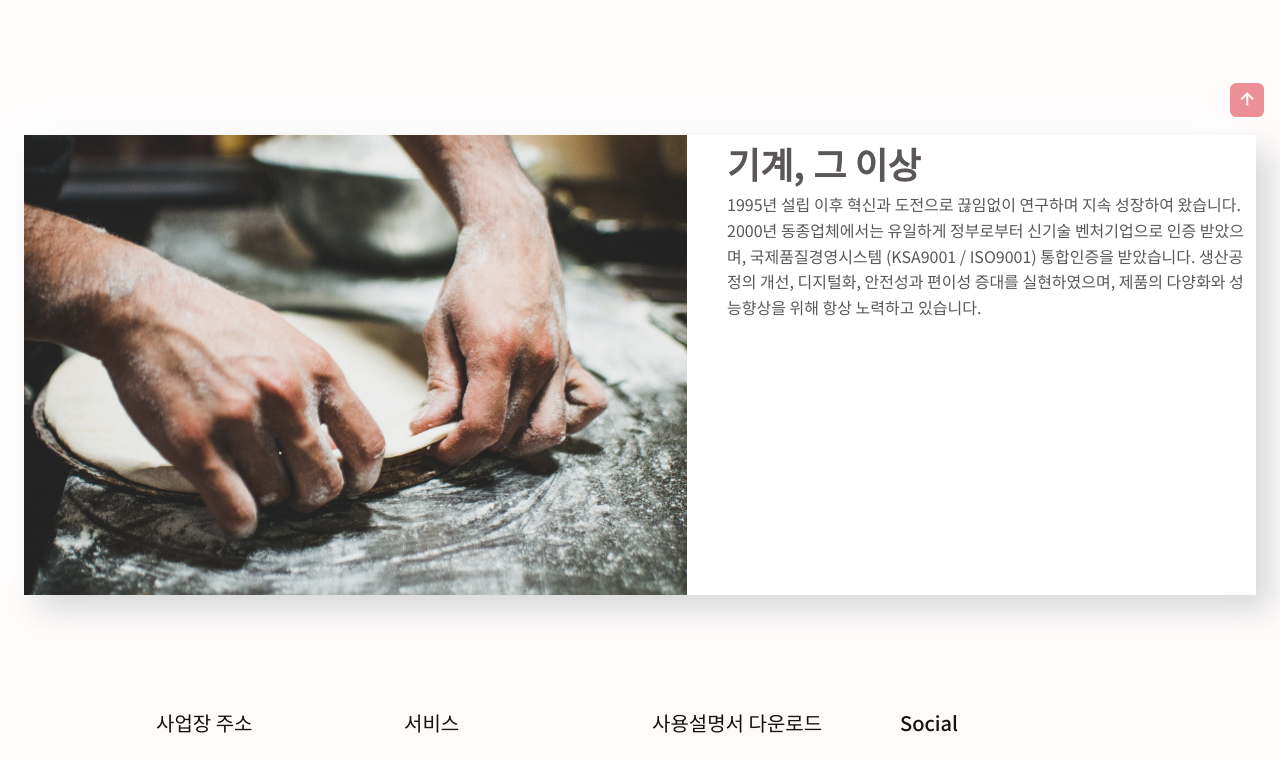
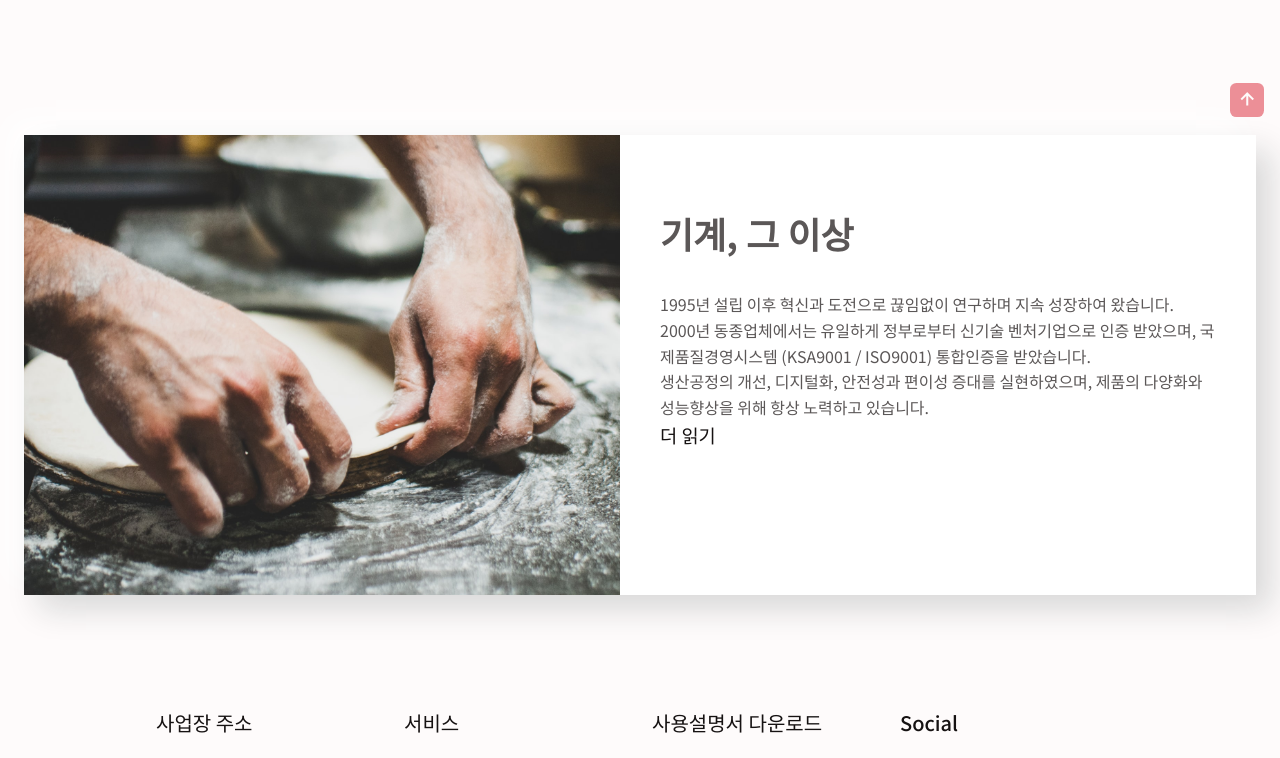
Before and after one commit to Oizys18/gasro, a React (Create React App) app in the folder client/: page /landing in a window 1280 px wide. Shown: the part 659-1417 px from the top of the page. Built offline with nearby package versions, Linux system fonts and the light colour scheme.

Commit message:
Mod landing style

```diff
--- a/client/src/assets/styles/GlobalStyles.ts
+++ b/client/src/assets/styles/GlobalStyles.ts
@@ -69,7 +69,7 @@ const GlobalStyle = createGlobalStyle`
  */
 .main-banner{
   background-image:url('./banner01.png');
-  height:600px;
+  min-height:600px;
 }
 
 @media screen and (min-width: 968px){
@@ -709,7 +709,6 @@ img{
   }
 
 
-
   .bd-container{
     margin-left: auto;
     margin-right: auto;
@@ -729,12 +728,13 @@ img{
 .carousel .slide{ background: none; }
 
 .main-container{
-  display:flex;
+  display: grid;
+  grid-template-columns: repeat(2, 1fr);
   justify-content:center;
   gap:40px;
 }
 .main-box{
-  /* position:relative; */
+  position:relative;
 }
 
 
--- a/client/src/containers/Landing.tsx
+++ b/client/src/containers/Landing.tsx
@@ -36,19 +36,27 @@ function Landing({ ...props }: ILanding) {
           </div>
         </Wrapper>
         <CardWrapper className="main-container">
-          {/* <div className="main-box"> */}
-          <CardImg src={dough} alt="doughimg" className="main-box" />
-          {/* </div> */}
+          <CardImg src={dough} className="main-box" />
           <CardContent className="main-box">
             <CardTitle>기계, 그 이상</CardTitle>
             <CardText>
-              1995년 설립 이후 혁신과 도전으로 끊임없이 연구하며 지속 성장하여
-              왔습니다. 2000년 동종업체에서는 유일하게 정부로부터 신기술
-              벤처기업으로 인증 받았으며, 국제품질경영시스템 (KSA9001 / ISO9001)
-              통합인증을 받았습니다. 생산공정의 개선, 디지털화, 안전성과 편이성
-              증대를 실현하였으며, 제품의 다양화와 성능향상을 위해 항상 노력하고
-              있습니다.
+              <p>
+                1995년 설립 이후 혁신과 도전으로 끊임없이 연구하며 지속 성장하여
+                왔습니다.
+              </p>
+              <p>
+                2000년 동종업체에서는 유일하게 정부로부터 신기술 벤처기업으로
+                인증 받았으며, 국제품질경영시스템 (KSA9001 / ISO9001) 통합인증을
+                받았습니다.
+              </p>
+              <p>
+                생산공정의 개선, 디지털화, 안전성과 편이성 증대를 실현하였으며,
+                제품의 다양화와 성능향상을 위해 항상 노력하고 있습니다.
+              </p>
             </CardText>
+            <div>
+              <h3>더 읽기</h3>
+            </div>
           </CardContent>
         </CardWrapper>
       </section>
@@ -61,9 +69,6 @@ function Landing({ ...props }: ILanding) {
 export default Landing;
 
 const Wrapper = styled.div`
-  display: grid;
-  grid-template-columns: repeat(2, 1fr);
-  gap: 40px;
   margin: 180px 0 130px;
 `;
 
@@ -73,7 +78,6 @@ const Text = styled.div`
 `;
 
 const Title = styled.div`
-  width: 100%;
   text-align: left;
   border-top: 1px solid #000;
   line-height: 0.1em;
@@ -90,21 +94,25 @@ const STitle = styled.h2`
 `;
 
 const CardWrapper = styled.div`
-  width: 100%;
-  height: 460px;
   border: 0px solid transparent;
   border-radius: 0px;
   background: #ffffff;
   box-shadow: 15px 15px 30px #d9d9d9, -15px -15px 30px #ffffff;
 `;
 const CardImg = styled.img`
+  height: 460px;
+  width: 620px;
   object-fit: cover;
-  margin: none;
 `;
-const CardContent = styled.div``;
+const CardContent = styled.div`
+  /* align-self: center; */
+  padding: 40px 40px 40px 0;
+  /* margin: 90px 40px 90px 0; */
+`;
 
 const CardTitle = styled.div`
   font-size: 36px;
   font-weight: 700;
+  margin: 30px 0;
 `;
 const CardText = styled.div``;
```
Also changed, not shown: client/public/dough.jpg (added).
